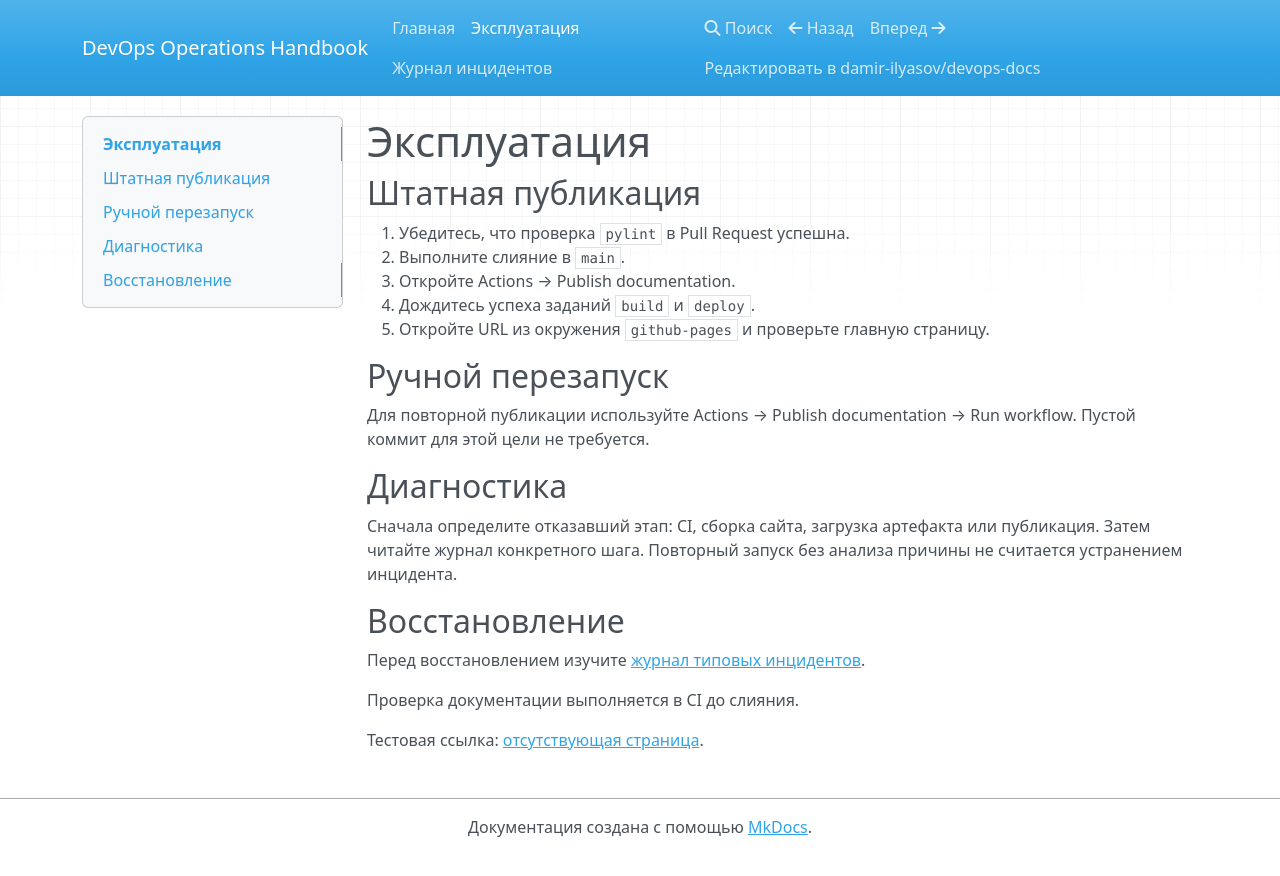
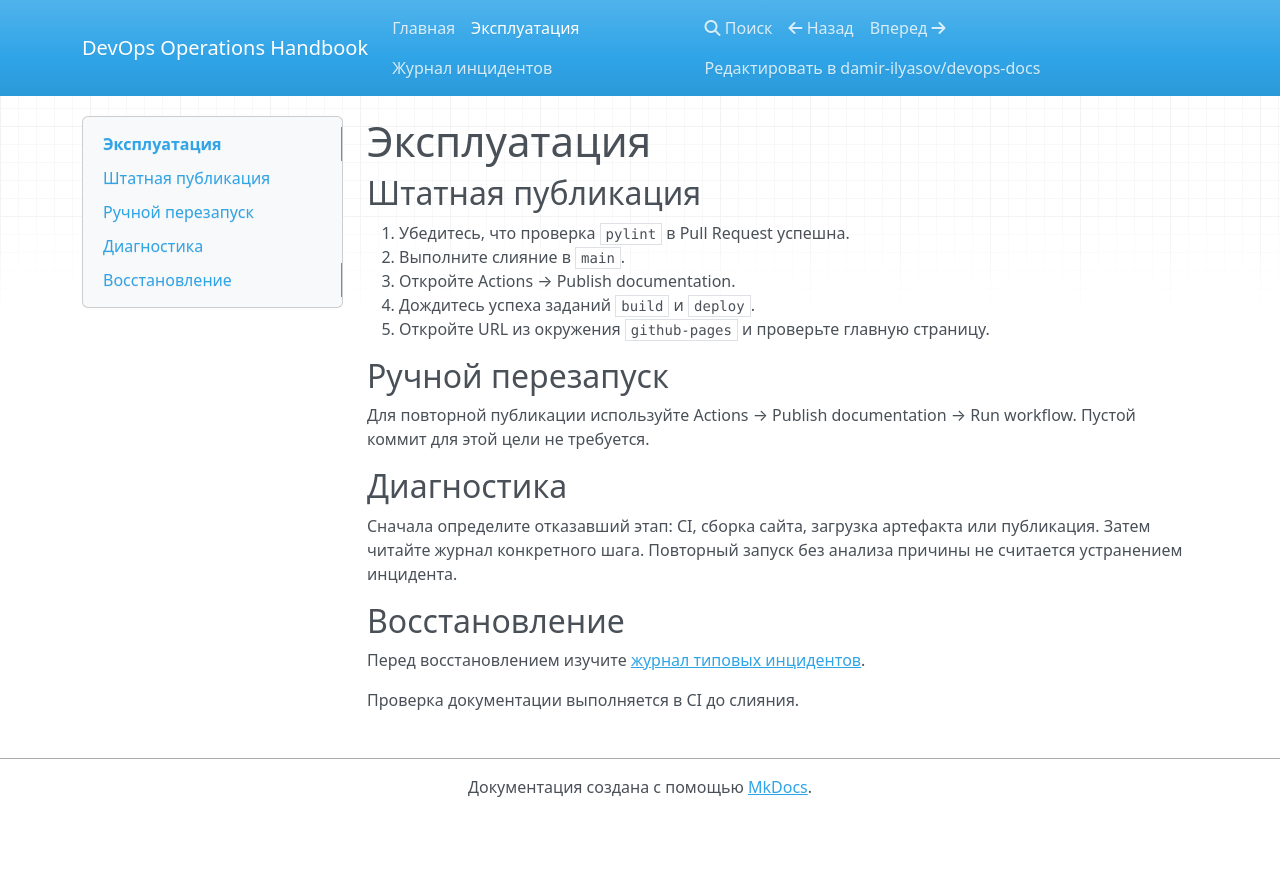
Before and after one commit to damir-ilyasov/devops-docs, an MkDocs documentation site: the page built from docs/runbook.md, in a window 1280 px wide. Shown: the top 876 px of the page. Built offline with MkDocs 1.6.1, drawn with Linux system fonts in a browser that asks for light colours; nearby versions of some CDN libraries.

Commit message:
docs: remove test link to missing page

```diff
--- a/docs/runbook.md
+++ b/docs/runbook.md
@@ -26,5 +26,3 @@ workflow.
 Перед восстановлением изучите [журнал типовых инцидентов](incidents.md).
 
 Проверка документации выполняется в CI до слияния.
-
-Тестовая ссылка: [отсутствующая страница](missing-page.md).
```
